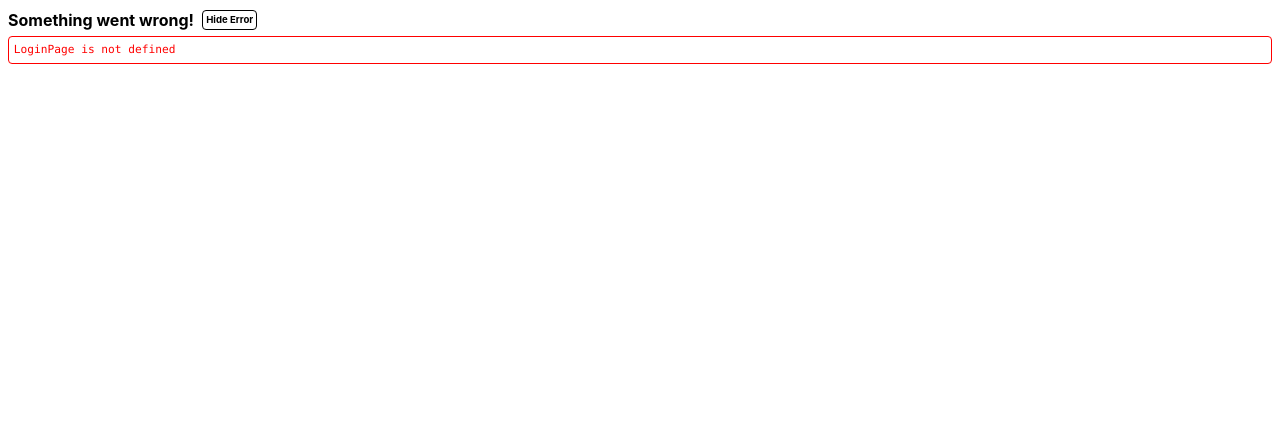
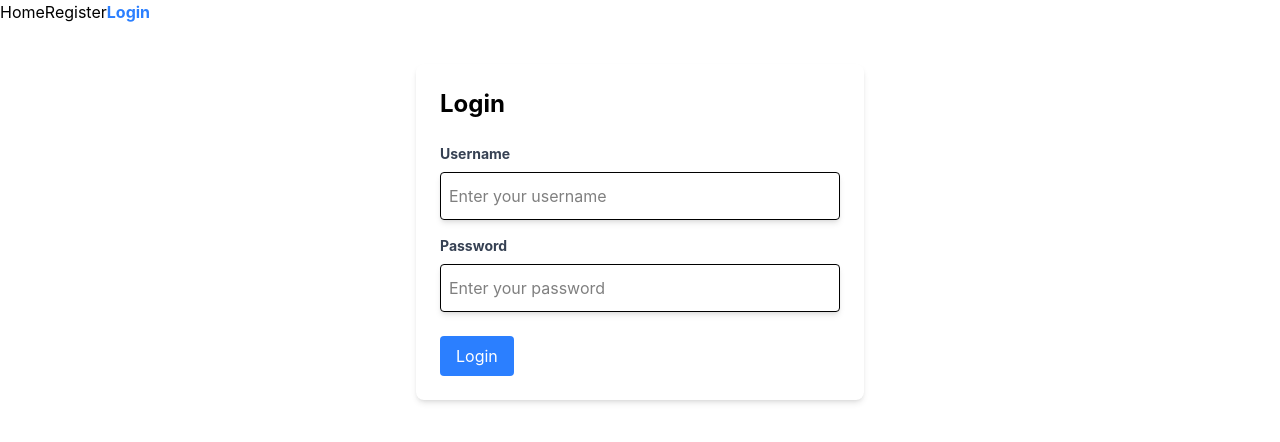
Before and after one commit to talhadar2011/ReactWorkspace, a React (Vite) app: page /login in a window 1280 px wide. Shown: the top 442 px of the page. Built offline with nearby package versions, Linux system fonts and the light colour scheme.

Commit message:
layers tailwind css created

```diff
--- a/src/components/ui/Input.tsx
+++ b/src/components/ui/Input.tsx
@@ -2,7 +2,7 @@ import React from 'react'
 
 function Input(props: { type: string, placeholder: string }) {
   return (
-    <input type={props.type} placeholder={props.placeholder} />
+    <input className='w-full h-12 shadow-md rounded border p-2' type={props.type} placeholder={props.placeholder} />
 
   )
 }
--- a/src/index.css
+++ b/src/index.css
@@ -1,6 +1,10 @@
 @import "tailwindcss";
-@utility active {
-  font-weight: bold;
-  color: #ef4444; /* Tailwind's red-500 */
-  font-size: 20px;
+
+@layer components{
+.active {
+  @apply font-bold text-blue-500;
 }
+.header {
+  @apply text-2xl font-bold mb-4;
+}
+}
--- a/src/pages/HomePage.tsx
+++ b/src/pages/HomePage.tsx
@@ -5,10 +5,8 @@ import Input from '../components/ui/Input'
 function HomePage() {
 
   return (
-    <div>HomePage
-      <Button label="Click Me" />
-      <Input type="text" placeholder="Enter UserName" />
-      <Input type="password" placeholder="Enter Password" />
+    <div className="header">Welcome to the React Mastery!
+
     </div>
   )
 }
--- a/src/pages/LoginPage.tsx
+++ b/src/pages/LoginPage.tsx
@@ -1,8 +1,27 @@
 import React from 'react'
+import Button from '../components/ui/button'
+import Input from '../components/ui/Input'
 
 function LoginPage() {
   return (
-    <div>LoginPage</div>
+    <div className="max-w-md mx-auto mt-10 p-6 bg-white rounded-lg shadow-md">
+      <h2 className="text-2xl font-bold mb-6">Login</h2>
+      <form>
+        <div className="mb-4">
+          <label className="block text-gray-700 text-sm font-bold mb-2" htmlFor="username">
+            Username
+          </label>
+          <Input type="text" placeholder="Enter your username" />
+        </div>
+        <div className="mb-6">
+          <label className="block text-gray-700 text-sm font-bold mb-2" htmlFor="password">
+            Password
+          </label>
+          <Input  type="password" placeholder="Enter your password" />
+        </div>
+        <Button label="Login" />
+      </form>
+    </div>
   )
 }
 
--- a/src/pages/RegisterPage.tsx
+++ b/src/pages/RegisterPage.tsx
@@ -1,8 +1,34 @@
 import React from 'react'
+import Input from '../components/ui/Input'
+import Button from '../components/ui/button'
 
 function RegisterPage() {
   return (
-    <div>RegisterPage</div>
+    <div className="max-w-md mx-auto mt-10 p-6 bg-white rounded-lg shadow-md">
+      <h2 className="text-2xl font-bold mb-6">Register</h2>
+      <form>
+        <div className="mb-4">
+          <label className="block text-gray-700 text-sm font-bold mb-2" htmlFor="username">
+            Username
+          </label>
+          <Input type="text" placeholder="Enter your username" />
+        </div>
+        <div className="mb-4">
+          <label className="block text-gray-700 text-sm font-bold mb-2" htmlFor="email">
+            Email
+          </label>
+          <Input type="email" placeholder="Enter your email" />
+        </div>
+        <div className="mb-6">
+          <label className="block text-gray-700 text-sm font-bold mb-2" htmlFor="password">
+            Password
+          </label>
+          <Input type="password" placeholder="Enter your password" />
+        </div>
+
+        <Button label="Register" />
+      </form>
+    </div>
   )
 }
 
--- a/src/routes/login.tsx
+++ b/src/routes/login.tsx
@@ -1,4 +1,5 @@
 import { createFileRoute } from '@tanstack/react-router'
+import LoginPage from '../pages/LoginPage'
 
 export const Route = createFileRoute('/login')({
   component: RouteComponent,
```
